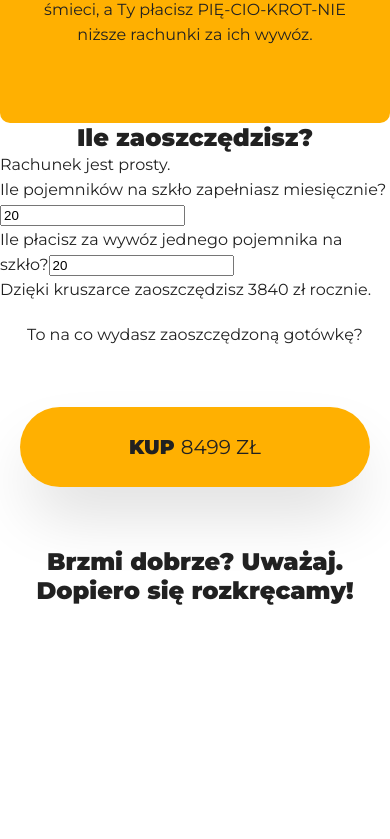
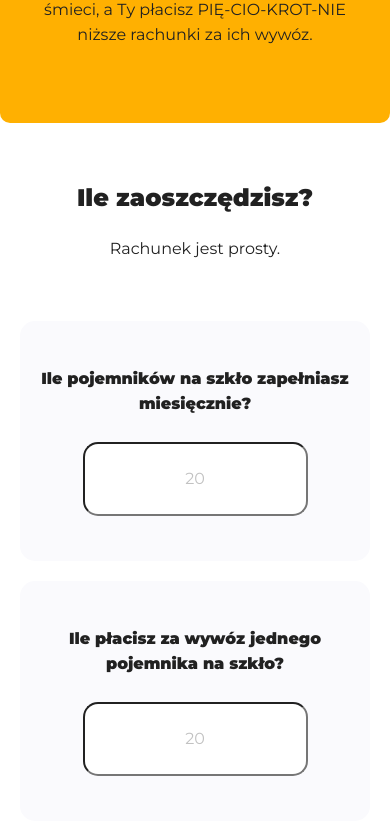
Before and after one commit to doforever/blue-paprica, a React (Create React App) app: page / in a window 390 px wide. Shown: the part 940-1779 px from the top of the page. Before the commit the page ends 1668 px from the top, so only its background shows below. Built offline with nearby package versions, Linux system fonts and the light colour scheme.

Commit message:
Style mobile calculator no focus

```diff
--- a/src/features/Calculator/Calculator.js
+++ b/src/features/Calculator/Calculator.js
@@ -1,5 +1,5 @@
 import { useState } from 'react';
-import './Calculator.module.scss';
+import styles from './Calculator.module.scss';
 
 function Calculator() {
   const [bins, setBins] = useState(20);
@@ -22,20 +22,20 @@ function Calculator() {
   };
 
   return (
-    <section className="calculator">
-      <h2>Ile zaoszczędzisz?</h2>
+    <section className={styles.calculator}>
+      <h2 className={styles.headline}>Ile zaoszczędzisz?</h2>
       <p>Rachunek jest prosty.</p>
-      <form>
-        <div>
+      <form noValidate className={styles.form}>
+        <div className={styles['input-block']}>
           <label htmlFor="bins">Ile pojemników na szkło zapełniasz miesięcznie?</label>
           <input id="bins" name="bins" type="text" value={bins} onChange={changeBinInput}/>
         </div>
-        <div>
+        <div className={styles['input-block']}>
           <label htmlFor="cost">Ile płacisz za wywóz jednego pojemnika na szkło?</label>
           <input id="cost" name="cost" type="text" value={cost} onChange={changeCostInput}/>
         </div>
-        <div>
-          Dzięki kruszarce zaoszczędzisz <span>{getResult()} zł</span> rocznie.
+        <div className={styles['result-block']}>
+          Dzięki kruszarce zaoszczędzisz <span className={styles.result}>{getResult()} zł</span> rocznie.
         </div>
       </form>
     </section>
--- a/src/features/Calculator/Calculator.module.scss
+++ b/src/features/Calculator/Calculator.module.scss
@@ -0,0 +1,54 @@
+@import '../../variables.scss';
+@import '../../helpers.scss';
+
+.calculator {
+  text-align: center;
+  padding: 60px $base-padding 40px;
+
+  .headline {
+    margin-bottom: 1em;
+  }
+
+  input {
+    width: 225px;
+    line-height: 70px;
+    border-radius: 15px;
+    padding: 0 $base-padding;
+    text-align: center;
+    color: $gray-form;
+  }
+
+  .form {
+    display: flex;
+    flex-direction: column;
+    gap: $base-padding;
+    font-weight: 900;
+    margin-top: 60px;
+  }
+
+  .input-block, .result-block {
+    border-radius: 15px;
+    padding: $base-padding;
+    flex: 1;
+    min-height: 240px;
+    display: flex;
+    align-items: center;
+    flex-direction: column;
+    justify-content: space-evenly;
+  }
+
+  .input-block {
+    background-color: $gray-background;
+  }
+
+  .result-block {
+    background-color: $black;
+    color: white;
+
+    .result {
+      font-size: 28px;
+      line-height: 32px;
+      opacity: 0.5;
+    }
+  }
+}
--- a/src/index.scss
+++ b/src/index.scss
@@ -48,6 +48,11 @@ button {
   outline: none;
 }
 
+input {
+  font-family: inherit;
+  font-size: 1rem;
+}
+
 h1 {
   font-size: 35px;
   line-height: 43px;
--- a/src/variables.scss
+++ b/src/variables.scss
@@ -5,6 +5,7 @@ $base-padding: 20px;
 $orange: #FFB001;
 $black: #212121;
 $gray-form: #C2C2C2;
+$gray-background: #FAFAFD;
 
 /* Shadows */
 $small-button-shadow: 0px 20px 59px -10px rgba(0, 0, 0, 0.15);
```
